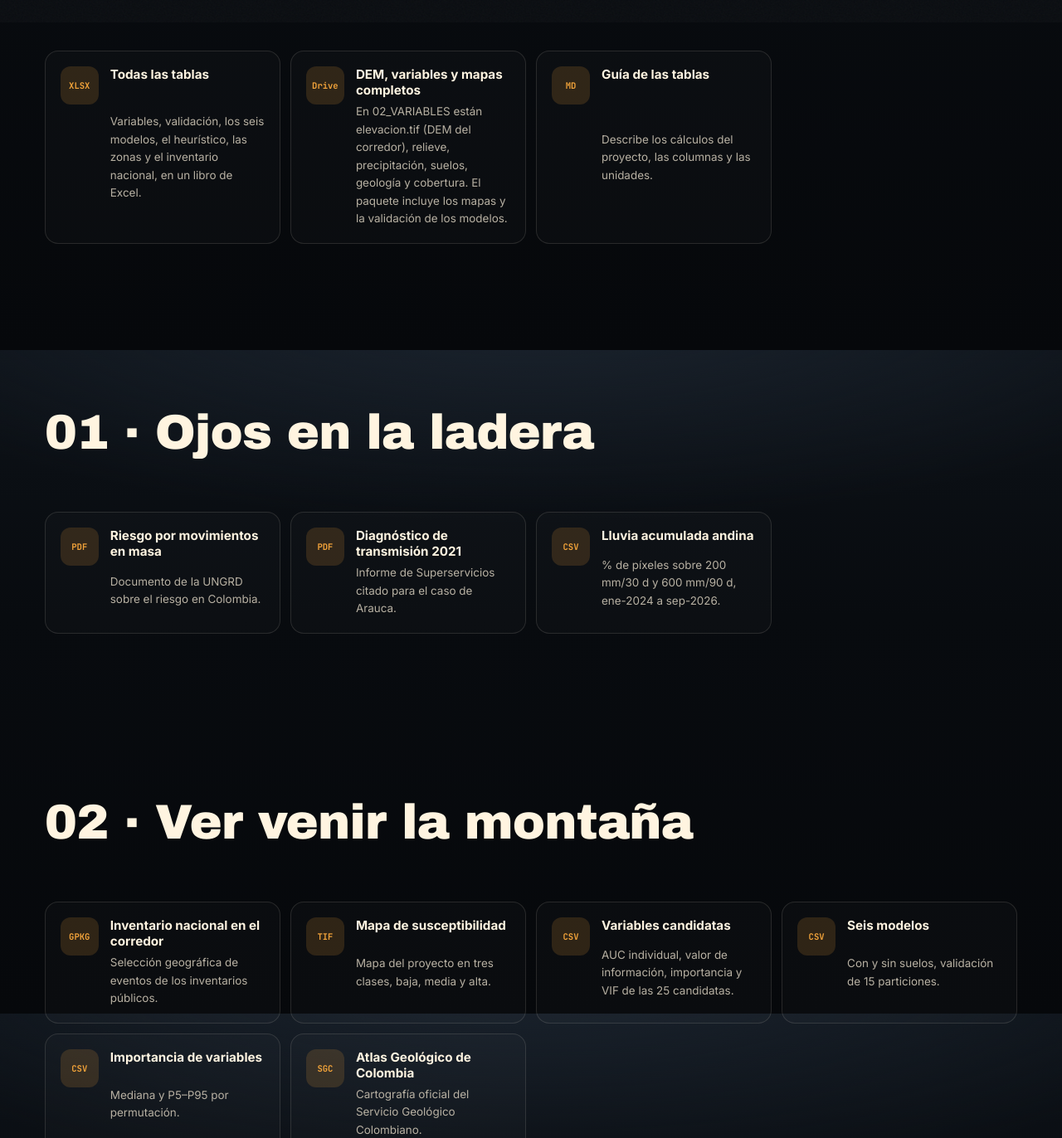
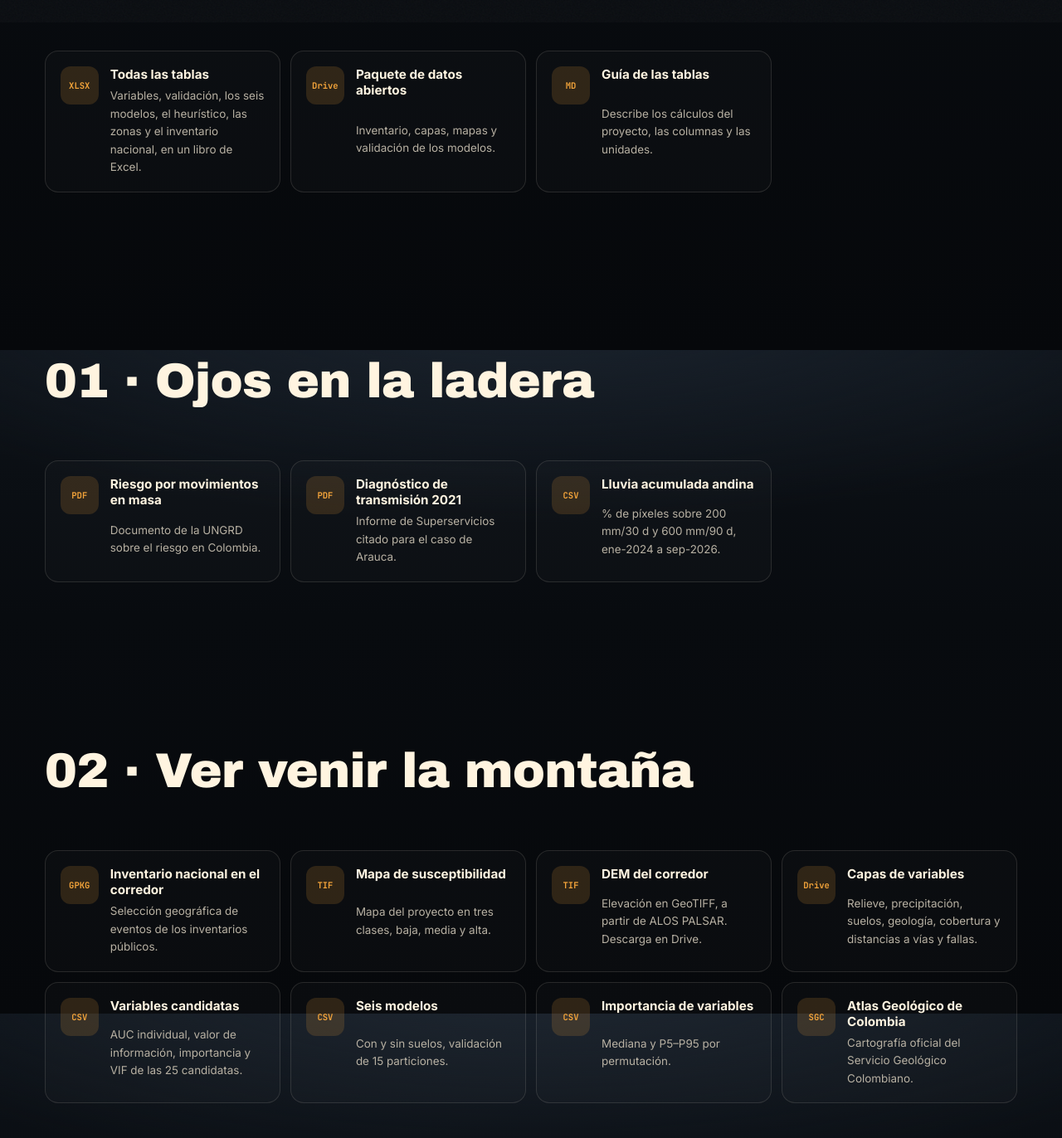
Before and after one commit to EzequielFP/tres-miradas-montana, a plain HTML site: page datos.html in a window 1280 px wide. Shown: the part 1178-2550 px from the top of the page at 83% size. Drawn offline with Linux system fonts and the light colour scheme.

Commit message:
Enlaza el DEM del corredor y las capas de variables

```diff
--- a/datos.html
+++ b/datos.html
@@ -48,7 +48,7 @@
         </div>
         <div class="files">
           <a class="file" href="archivos/TABLAS_DEL_MODELO.xlsx" download><span class="ext">XLSX</span><strong>Todas las tablas</strong><span>Variables, validación, los seis modelos, el heurístico, las zonas y el inventario nacional, en un libro de Excel.</span></a>
-          <a class="file" href="https://drive.google.com/drive/folders/1KMwmFfV4n6EBUSYLhIojTkZtrwO85CG-"><span class="ext">Drive</span><strong>DEM, variables y mapas completos</strong><span>En 02_VARIABLES están elevacion.tif (DEM del corredor), relieve, precipitación, suelos, geología y cobertura. El paquete incluye los mapas y la validación de los modelos.</span></a>
+          <a class="file" href="https://drive.google.com/drive/folders/1KMwmFfV4n6EBUSYLhIojTkZtrwO85CG-"><span class="ext">Drive</span><strong>Paquete de datos abiertos</strong><span>Inventario, capas, mapas y validación de los modelos.</span></a>
           <a class="file" href="archivos/LEEME.md" download><span class="ext">MD</span><strong>Guía de las tablas</strong><span>Describe los cálculos del proyecto, las columnas y las unidades.</span></a>
         </div>
       </div>
@@ -75,6 +75,8 @@
         <div class="files">
           <a class="file" href="archivos/inventario_nacional_corredor.gpkg" download><span class="ext">GPKG</span><strong>Inventario nacional en el corredor</strong><span>Selección geográfica de eventos de los inventarios públicos.</span></a>
           <a class="file" href="archivos/LightGBM_clase3.tif" download><span class="ext">TIF</span><strong>Mapa de susceptibilidad</strong><span>Mapa del proyecto en tres clases, baja, media y alta.</span></a>
+          <a class="file" href="https://drive.google.com/file/d/1fL0E0x4ZnLsrSWR3uLq9lCsmjTpD6NFZ/view"><span class="ext">TIF</span><strong>DEM del corredor</strong><span>Elevación en GeoTIFF, a partir de ALOS PALSAR. Descarga en Drive.</span></a>
+          <a class="file" href="https://drive.google.com/drive/folders/1N1WYFDAkdzLAdXM6_CISOK3FtTgaCiRh"><span class="ext">Drive</span><strong>Capas de variables</strong><span>Relieve, precipitación, suelos, geología, cobertura y distancias a vías y fallas.</span></a>
           <a class="file" href="archivos/tabla_variables.csv" download><span class="ext">CSV</span><strong>Variables candidatas</strong><span>AUC individual, valor de información, importancia y VIF de las 25 candidatas.</span></a>
           <a class="file" href="archivos/resumen_modelos.csv" download><span class="ext">CSV</span><strong>Seis modelos</strong><span>Con y sin suelos, validación de 15 particiones.</span></a>
           <a class="file" href="archivos/importancia_variables.csv" download><span class="ext">CSV</span><strong>Importancia de variables</strong><span>Mediana y P5–P95 por permutación.</span></a>
```
